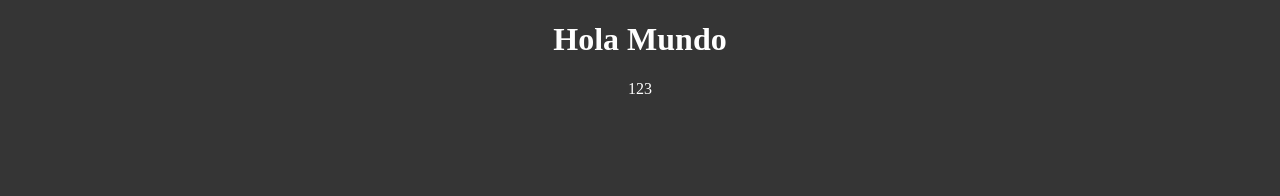
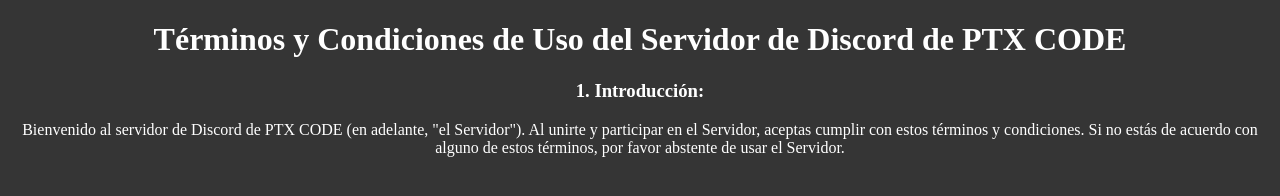
Before and after one commit to MrPotrex/PTXCODE.github.io, a plain HTML site: page index.html in a window 1280 px wide. Drawn offline with Linux system fonts and the light colour scheme.

Commit message:
Update index.html

```diff
--- a/index.html
+++ b/index.html
@@ -3,7 +3,8 @@
     <link rel="stylesheet" href="./style.css">
     <title>PTX CODE</title>
 <body>
-<h1>Hola Mundo</h1>
-<p>123</p>
+<h1>Términos y Condiciones de Uso del Servidor de Discord de PTX CODE</h1>
+<h3>1. Introducción:</h3>
+<p>Bienvenido al servidor de Discord de PTX CODE (en adelante, "el Servidor"). Al unirte y participar en el Servidor, aceptas cumplir con estos términos y condiciones. Si no estás de acuerdo con alguno de estos términos, por favor abstente de usar el Servidor.</p>
 </body>
 </html>
```
